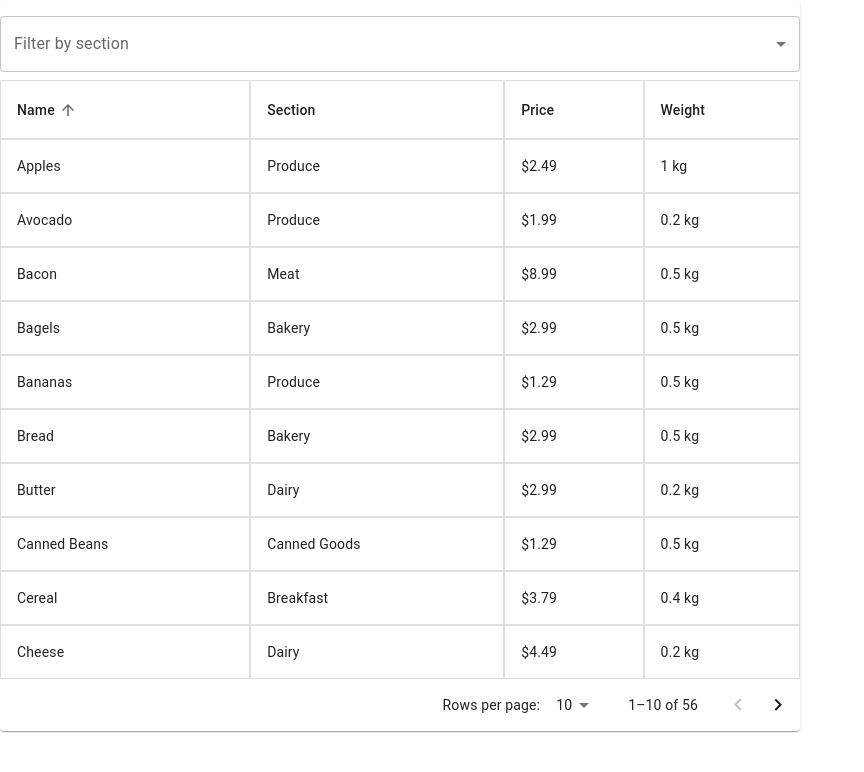
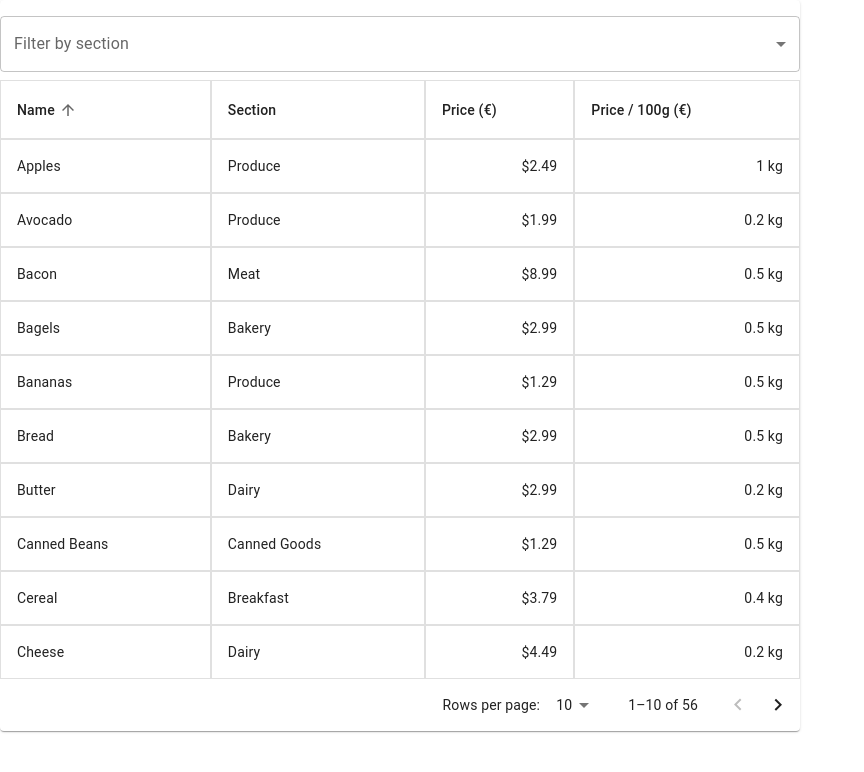
Before and after one commit to MasindeOdera/grocery-table, a React (Create React App) app: page / in a window 1280 px wide. Shown: the top 772 px of the page, without its empty margins (0-864 px from the left). Built offline with nearby package versions, Linux system fonts and the light colour scheme.

Commit message:
Aligned table content

```diff
--- a/src/GroceryTable.tsx
+++ b/src/GroceryTable.tsx
@@ -89,8 +89,8 @@ const GroceryTable: React.FC<GroceryTableProps> = ({ items }) => {
                                 </TableSortLabel>
                             </TableCell>
                             <TableCell sx={{ border: '1px solid rgba(224, 224, 224, 1)' }}>Section</TableCell>
-                            <TableCell sx={{ border: '1px solid rgba(224, 224, 224, 1)' }}>Price</TableCell>
-                            <TableCell sx={{ border: '1px solid rgba(224, 224, 224, 1)' }}>Weight</TableCell>
+                            <TableCell sx={{ border: '1px solid rgba(224, 224, 224, 1)' }}>Price (€)</TableCell>
+                            <TableCell sx={{ border: '1px solid rgba(224, 224, 224, 1)' }}>Price / 100g (€)</TableCell>
                         </TableRow>
                     </TableHead>
                     <TableBody>
@@ -98,8 +98,8 @@ const GroceryTable: React.FC<GroceryTableProps> = ({ items }) => {
                             <TableRow key={item.id}>
                                 <TableCell sx={{ border: '1px solid rgba(224, 224, 224, 1)' }}>{item.name}</TableCell>
                                 <TableCell sx={{ border: '1px solid rgba(224, 224, 224, 1)' }}>{item.section}</TableCell>
-                                <TableCell sx={{ border: '1px solid rgba(224, 224, 224, 1)' }}>${item.price.toFixed(2)}</TableCell>
-                                <TableCell sx={{ border: '1px solid rgba(224, 224, 224, 1)' }}>{item.weight} kg</TableCell>
+                                <TableCell align="right" sx={{ border: '1px solid rgba(224, 224, 224, 1)' }}>${item.price.toFixed(2)}</TableCell>
+                                <TableCell align="right" sx={{ border: '1px solid rgba(224, 224, 224, 1)' }}>{item.weight} kg</TableCell>
                             </TableRow>
                         ))}
                         {emptyRows > 0 && (
```
